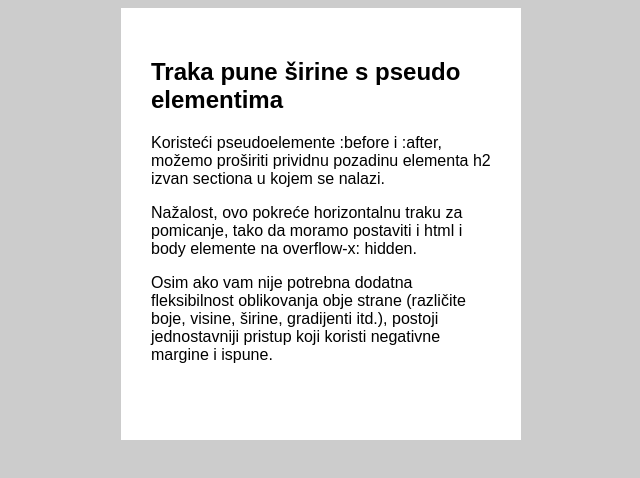
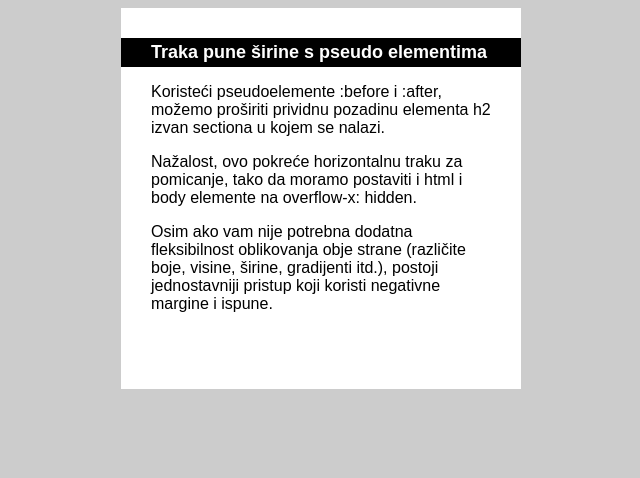
Before and after one commit to Tetka95/algebra.css.pseudo, a plain HTML site: page index.html in a window 1280 px wide. Shown: the whole page, without its empty margins (319-959 px from the left). Drawn offline with Linux system fonts and the light colour scheme.

Commit message:
traka s naslovom

```diff
--- a/style.css
+++ b/style.css
@@ -15,3 +15,20 @@ section {
     padding: 30px;
     padding-bottom: 60px;
 }
+
+.full-width {
+    position: relative;
+    margin: 0 -30px;
+    padding: .25rem 30px;
+    background: black;
+    color: white;
+    font-size: 1.125rem;
+}
+
+.full-width::before {
+    background: red;
+}
+
+.full-width::after {
+    background: green;
+}
```
